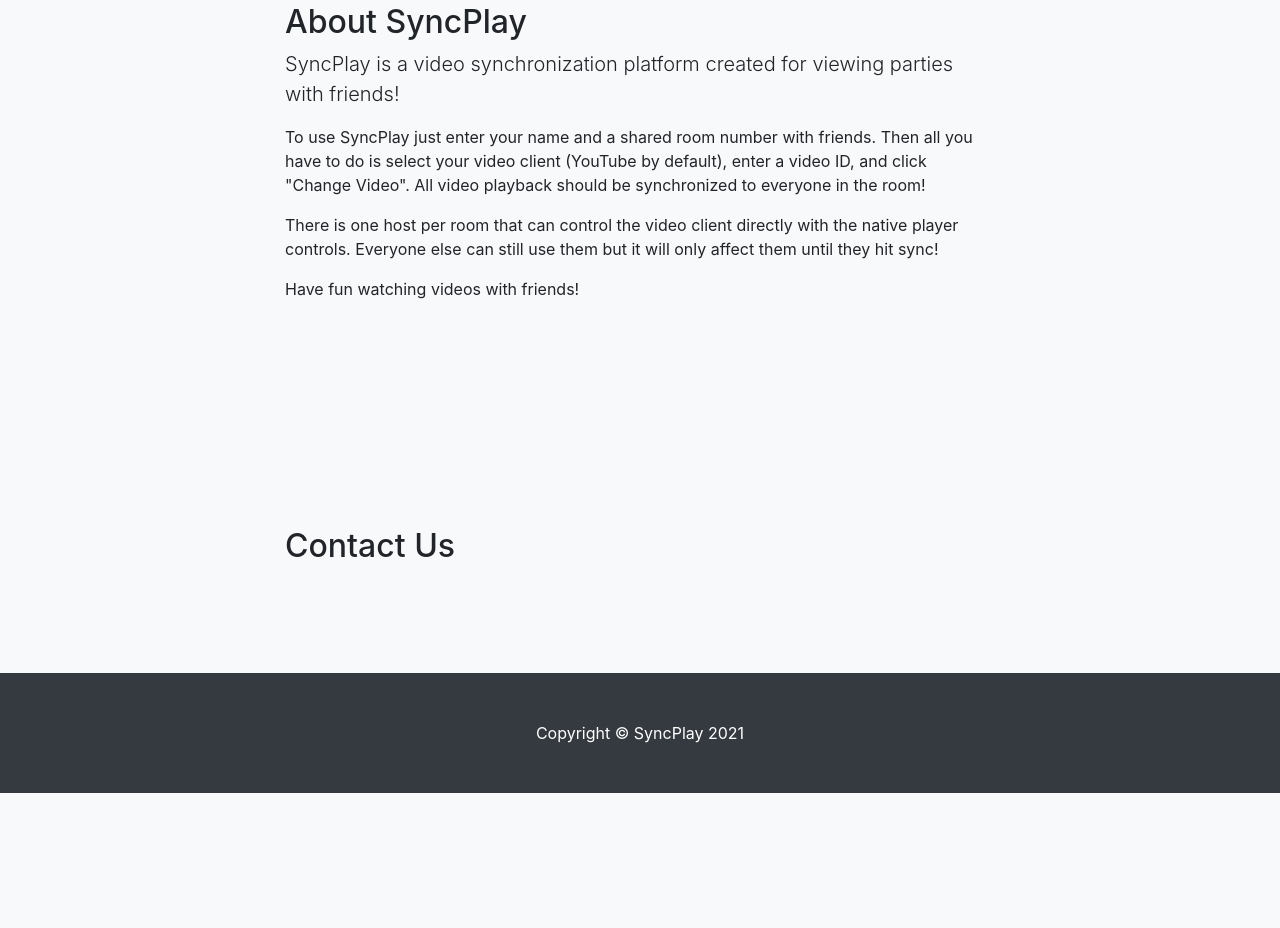
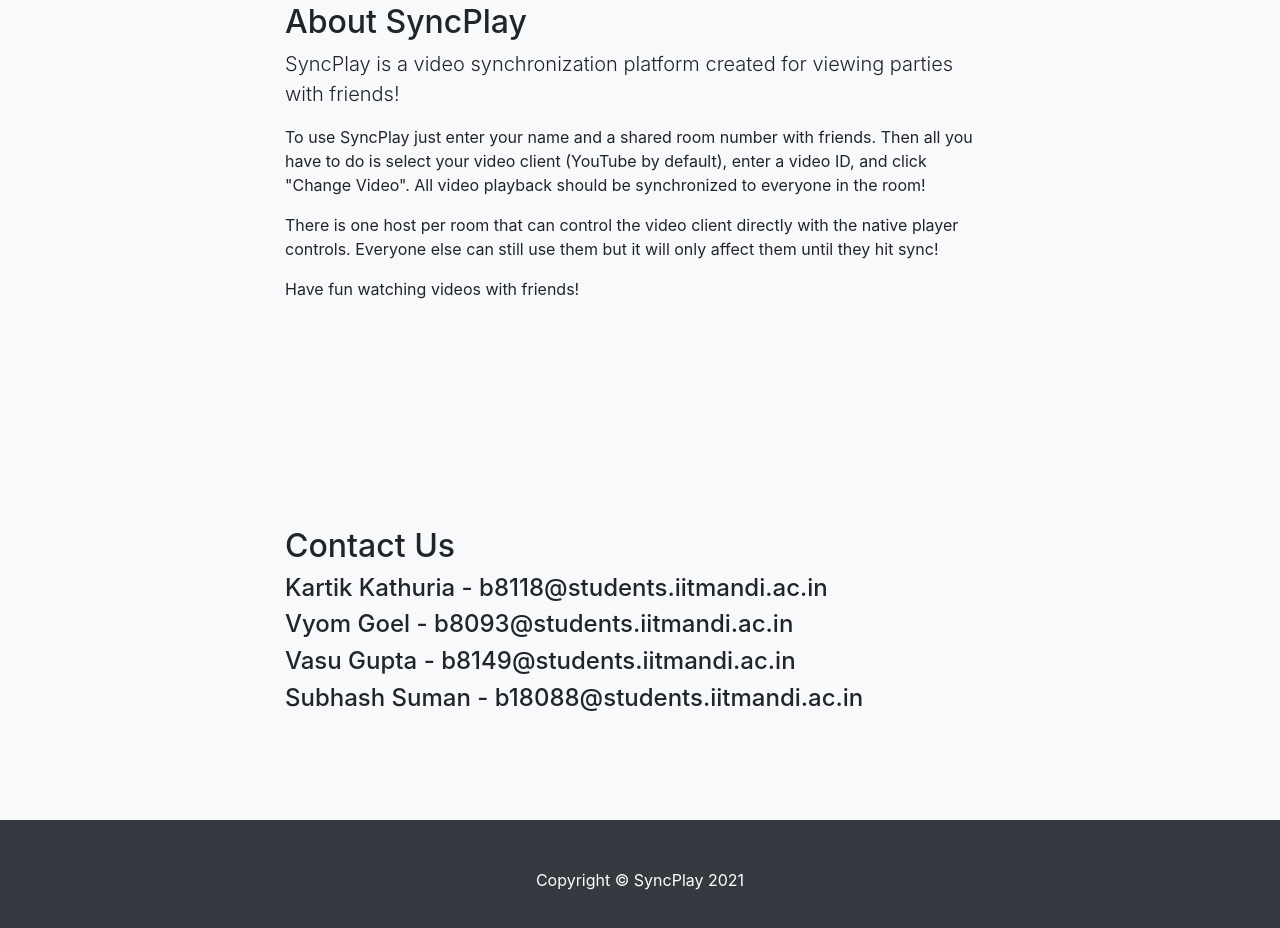
Before and after one commit to kartik1000/syncplay, a website with bundled scripts: page index.html in a window 1280 px wide. Shown: the part 2004-2932 px from the top of the page. Before the commit the page ends 2797 px from the top, so only its background shows below. Built offline with nearby package versions, Linux system fonts and the light colour scheme; a script that the page names is missing; files whose address does not match are found by name.

Commit message:
added contact details

```diff
--- a/index.html
+++ b/index.html
@@ -374,6 +374,10 @@
                     <div class="row">
                         <div class="col-lg-8 mx-auto">
                             <h2>Contact Us</h2>
+                            <h4> Kartik Kathuria - b8118@students.iitmandi.ac.in </h4>
+                            <h4> Vyom Goel - b8093@students.iitmandi.ac.in </h4>
+                            <h4> Vasu Gupta - b8149@students.iitmandi.ac.in </h4>
+                            <h4> Subhash Suman - b18088@students.iitmandi.ac.in </h4>
                         </div>
                     </div>
                 </div>
```
